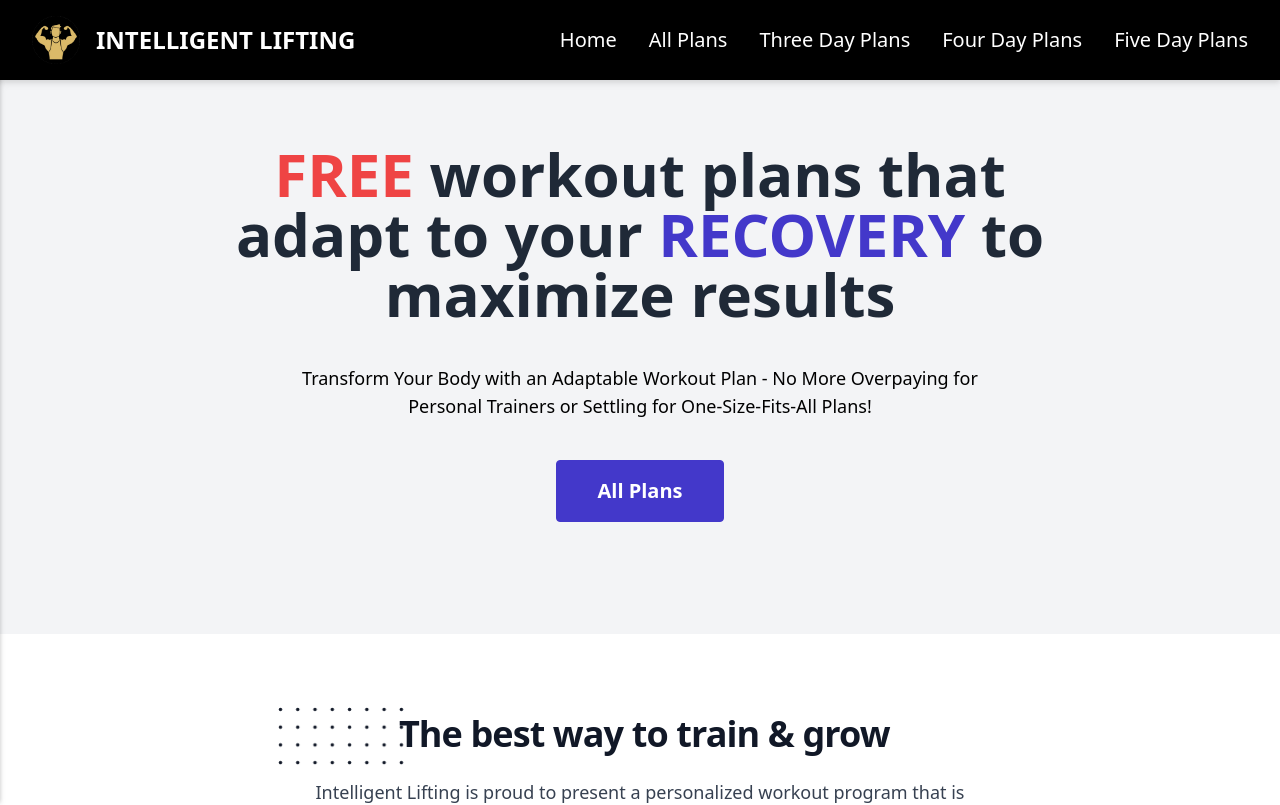
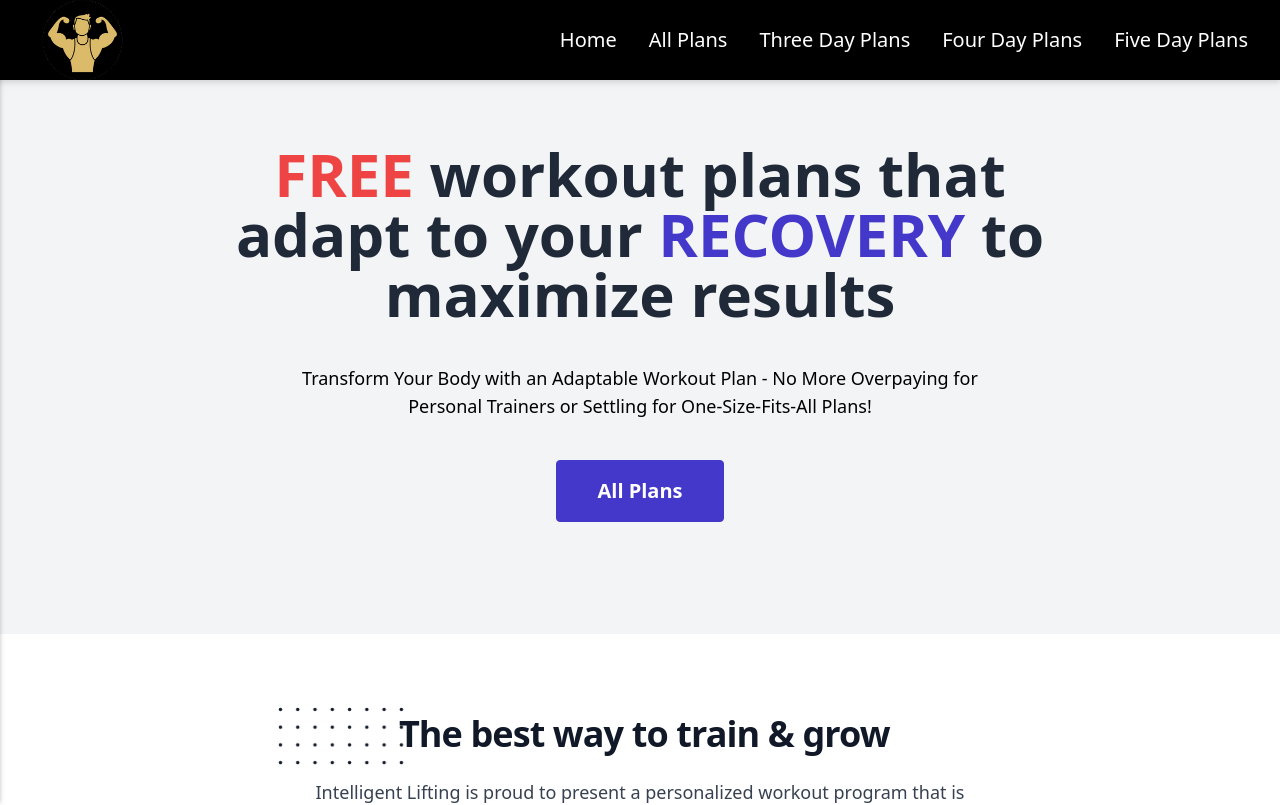
Before and after one commit to jburanpuri/IntelligentLifting, a Next.js app: page / in a window 1280 px wide. Shown: the top 805 px of the page. Built offline with nearby package versions, Linux system fonts and the light colour scheme.

Commit message:
logo nav update

```diff
--- a/components/NavbarComponent/navbar.js
+++ b/components/NavbarComponent/navbar.js
@@ -34,9 +34,9 @@ export default function Navbar() {
     return (
         <nav className="flex filter drop-shadow-md bg-black px-4 py-4 h-20 items-center">
             <MobileNav open={open} setOpen={setOpen}/>
-            <div className="w-6/12 flex items-center">
-                <img className="w-20 h-12" src="/logo.png" alt="logo" />
-                <Link className="text-2xl font-semibold text-white" href="/home">INTELLIGENT LIFTING</Link>
+            <div className="w-3/12 flex items-center">
+
+                <Link href="/home"><img className="w-25 h-20" src="/logo.png" alt="intelligent Lifting" /></Link>
             </div>
             <div className="w-9/12 flex justify-end items-center">
 
```
